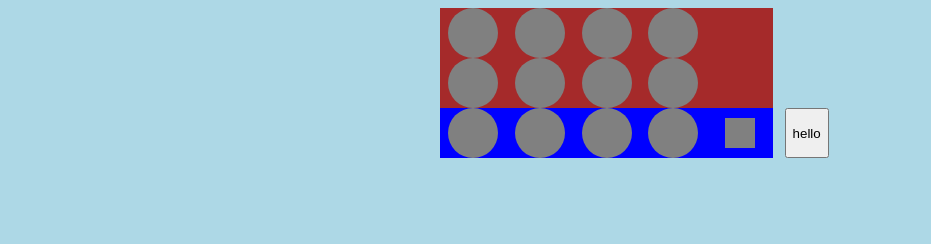
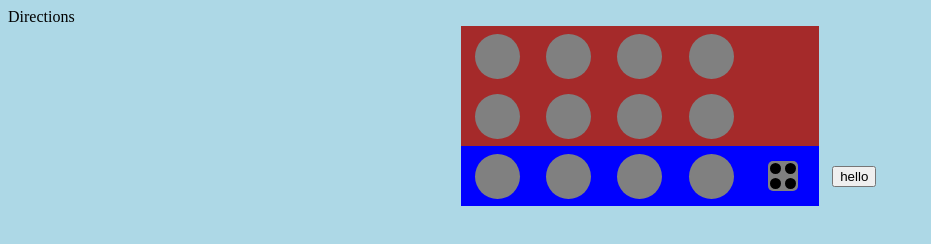
Before and after one commit to Iula79/css-grid-test, a plain HTML site: page index.html in a window 1280 px wide. Shown: the whole page, without its empty margins (0-931 px from the left). Drawn offline with Linux system fonts and the light colour scheme.

Commit message:
added pegs

```diff
--- a/index.html
+++ b/index.html
@@ -8,26 +8,35 @@
     <title>Document</title>
 </head>
 <body>
+    <div class="directions">Directions</div>
     <div class="container">
-        <div class="column choice"><div class="ball"></div>     </div>
-        <div class="column choice"><div class="ball"></div>     </div>
-        <div class="column choice"><div class="ball"></div>     </div>
-        <div class="column choice"><div class="ball"></div>     </div>
-        <div class="column choice">     </div>
         <div class="column"> <div class="empty"></div>   </div>
-        <div class="column choice"><div class="ball"></div>     </div>
-        <div class="column choice"><div class="ball"></div>     </div>
-        <div class="column choice"><div class="ball"></div>     </div>
-        <div class="column choice"><div class="ball"></div>     </div>
+        <div class="column choice"><div class="ball"></div></div>
+        <div class="column choice"><div class="ball"></div></div>
+        <div class="column choice"><div class="ball"></div></div>
+        <div class="column choice"><div class="ball"></div></div>
         <div class="column choice">     </div>
         <div class="column"> <div class="empty"></div>   </div>
 
+        <div class="column"> <div class="empty"></div>   </div>
+        <div class="column choice"><div class="ball"></div></div>
+        <div class="column choice"><div class="ball"></div></div>
+        <div class="column choice"><div class="ball"></div></div>
+        <div class="column choice"><div class="ball"></div></div>
+        <div class="column choice">     </div>
+        <div class="column"> <div class="empty"></div>   </div>
+
+        <div class="column"> <div class="empty"></div>   </div>
         <div class="column board"><div class="ball"></div></div>
         <div class="column board"><div class="ball"></div></div>
         <div class="column board"><div class="ball"></div></div>
         <div class="column board"><div class="ball"></div></div>
-        <div class="column board"> <div class="peg"></div>   </div>
-        <div class="column board1"> <button>hello</button>   </div>
+        <div class="column board"> <div class="peg">
+        <div class="pegpeg"></div>
+        <div class="pegpeg"></div>
+        <div class="pegpeg"></div>
+        <div class="pegpeg"></div> </div></div>
+        <div class="column board1"> <button>hello</button></div>
     </div>
 
 </body>
--- a/style.css
+++ b/style.css
@@ -5,26 +5,32 @@ body {
 .container {
     display: grid;
     margin:0 auto;
-    grid-template-columns: 1fr 1fr 1fr 1fr 1fr 1fr;
-    width:400px;
+    grid-template-columns: 1fr 1fr 1fr 1fr 1fr 1fr 1fr;
+    max-width:500px;
 
 }
 .column {
     display: flex;
     justify-content: center;
-
+    height:60px;
+    align-items: center;
 }
 .ball {
-    width:50px;
-    height:50px;
+    width:45px;
+    height:45px;
+    margin:5px;
     border-radius: 50%;
     background-color:gray;
 }
 .peg {
     width:30px;
     height:30px;
+    margin:15px;
     background-color:gray;
     align-self: center;
+    display:grid;
+    border-radius: 5px;
+    grid-template-columns: 1fr 1fr;
 }
 .choice {
     background-color: brown;
@@ -32,3 +38,13 @@ body {
 .board {
     background-color: blue;
 }
+
+/* .empty {
+    width:50px;
+} */
+.pegpeg{
+    background-color:black;
+    border-radius:  10px;
+
+    margin:2px;
+}
```
